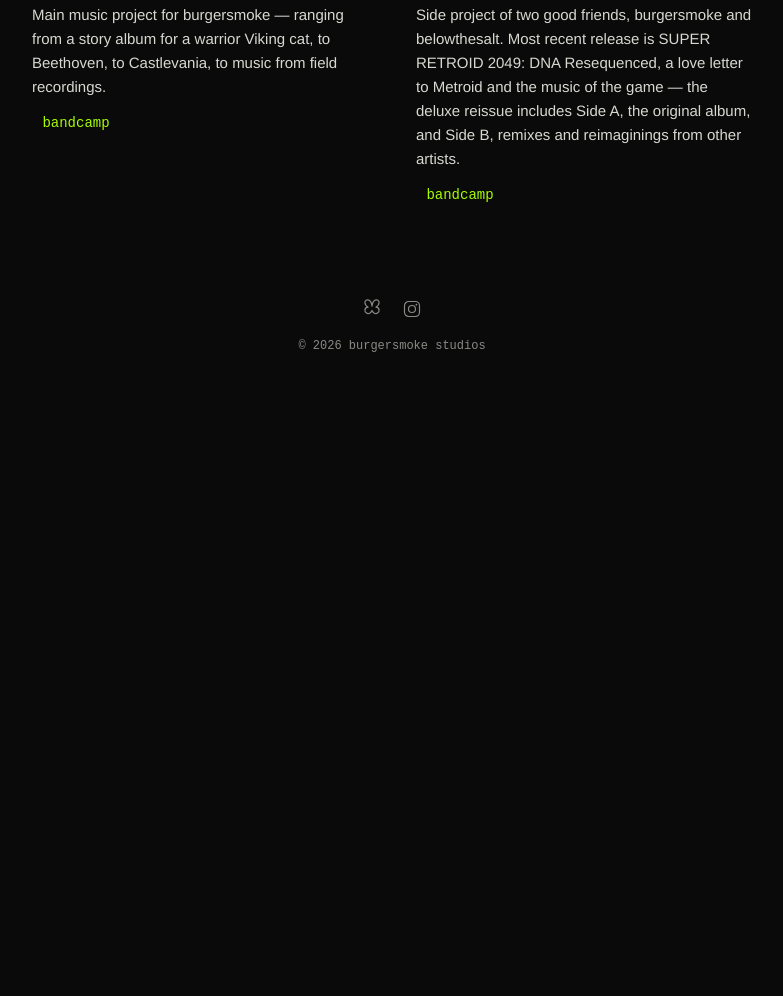
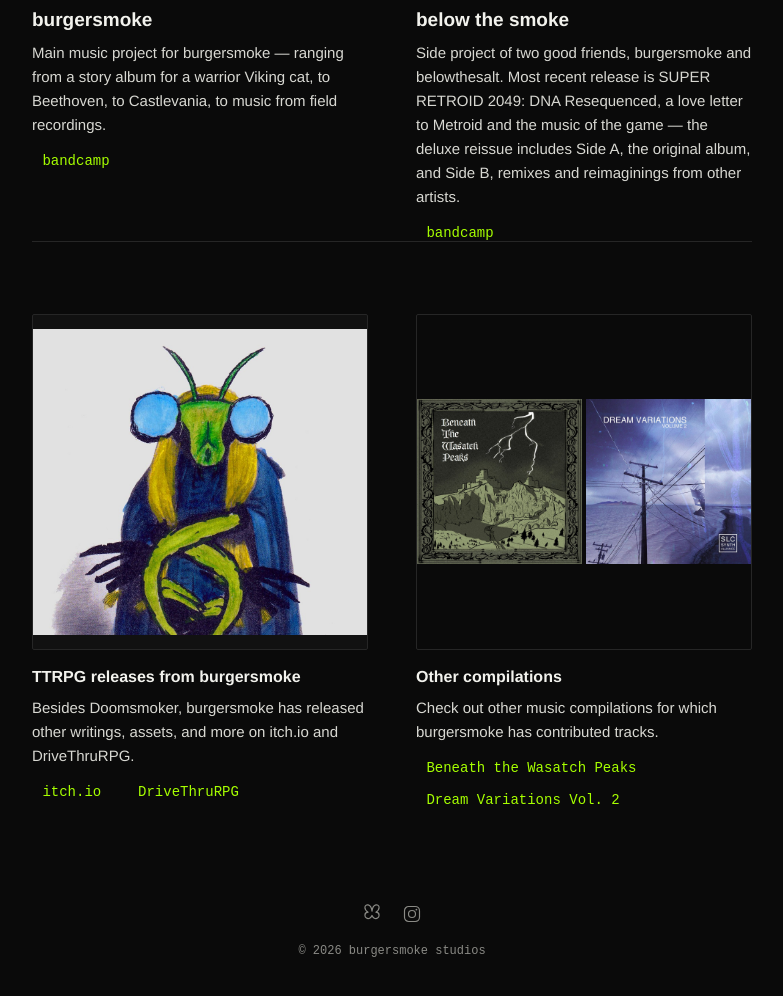
Before and after one commit to burgersmoke/burgersmoke.github.io, a plain HTML site: page index.html in a window 1280 px wide. Shown: the part 1516-2512 px from the top of the page, without its empty margins (248-1031 px from the left). Before the commit the page ends 1965 px from the top, so only its background shows below. Drawn offline with Linux system fonts and the light colour scheme.

Commit message:
Another update

```diff
--- a/index.html
+++ b/index.html
@@ -110,31 +110,16 @@
 
   .banner {
     width: 100%;
-    aspect-ratio: 4 / 1;
     border-radius: 2px;
     overflow: hidden;
     margin-bottom: clamp(48px, 8vw, 80px);
     background: #0a0a0a;
-    border: 1px dashed var(--line);
-    display: flex;
-    align-items: center;
-    justify-content: center;
-    color: var(--muted);
-    font-family: var(--font-mono);
-    font-size: 13px;
-    text-align: center;
-    padding: 16px;
-  }
-
-  .banner:has(img) {
-    border-style: solid;
+    border: 1px solid var(--line);
   }
 
   .banner img {
-    height: 78%;
-    width: auto;
-    max-width: 60%;
-    object-fit: contain;
+    width: 100%;
+    height: auto;
     display: block;
   }
 
@@ -208,6 +193,11 @@
     margin-top: 20px;
   }
 
+  .link-row--tight {
+    gap: 16px;
+    margin-top: 16px;
+  }
+
   /* ---------- Divider ---------- */
 
   .divider {
@@ -230,9 +220,37 @@
     }
   }
 
+  .project-card--text-only .card-title {
+    font-size: 16px;
+  }
+
+  .project-card--text-only p {
+    font-size: 14px;
+    color: var(--muted);
+  }
+
+  .cover-pair {
+    display: grid;
+    grid-template-columns: 1fr 1fr;
+    gap: 4px;
+    aspect-ratio: 1 / 1;
+    margin-bottom: 18px;
+    border: 1px solid var(--line);
+    border-radius: 2px;
+    overflow: hidden;
+    background: #0a0a0a;
+  }
+
+  .cover-pair img {
+    width: 100%;
+    height: 100%;
+    object-fit: contain;
+    display: block;
+  }
+
   .project-card .cover {
     width: 100%;
-    aspect-ratio: 4 / 3;
+    aspect-ratio: 1 / 1;
     background: #111;
     border: 1px dashed var(--line);
     border-radius: 2px;
@@ -249,7 +267,7 @@
   .project-card .cover img {
     width: 100%;
     height: 100%;
-    object-fit: cover;
+    object-fit: contain;
     display: block;
   }
 
@@ -312,7 +330,7 @@
     </header>
 
     <div class="banner">
-      <img src="assets/burgersmoke-logo.jpg" alt="burgersmoke records logo — mushroom cloud mark">
+      <img src="assets/burgersmoke-banner.jpg" alt="burgersmoke records — mushroom cloud mark and wordmark">
     </div>
 
     <!-- FEATURED PROJECT -->
@@ -357,6 +375,36 @@
 
     </section>
 
+    <hr class="divider">
+
+    <!-- ADDITIONAL PROJECTS (no cover art) -->
+    <section class="project-grid project-grid--light">
+
+      <div class="project-card project-card--text-only">
+        <div class="cover"><img src="assets/itch-drivethrurpg.jpg" alt="burgersmoke TTRPG releases artwork"></div>
+        <h2 class="card-title">TTRPG releases from burgersmoke</h2>
+        <p>Besides Doomsmoker, burgersmoke has released other writings, assets, and more on itch.io and DriveThruRPG.</p>
+        <div class="link-row link-row--tight">
+          <a class="cli-link" href="https://burgersmoke.itch.io/">itch.io</a>
+          <a class="cli-link" href="https://www.drivethrurpg.com/en/publisher/34403/burgersmoke-studios">DriveThruRPG</a>
+        </div>
+      </div>
+
+      <div class="project-card project-card--text-only">
+        <div class="cover-pair">
+          <img src="assets/beneath-the-wasatch-peaks.jpg" alt="Beneath the Wasatch Peaks album art">
+          <img src="assets/dream-variations-vol-2.jpg" alt="Dream Variations Vol. 2 album art">
+        </div>
+        <h2 class="card-title">Other compilations</h2>
+        <p>Check out other music compilations for which burgersmoke has contributed tracks.</p>
+        <div class="link-row link-row--tight">
+          <a class="cli-link" href="https://slcsynthalliance.bandcamp.com/album/beneath-the-wasatch-peaks">Beneath the Wasatch Peaks</a>
+          <a class="cli-link" href="https://slcsynthalliance.bandcamp.com/album/dream-variations-vol-2">Dream Variations Vol. 2</a>
+        </div>
+      </div>
+
+    </section>
+
     <footer>
       <div class="social-row">
         <a href="https://bsky.app/profile/burgersmoke.bsky.social" class="social-icon" aria-label="Bluesky" target="_blank" rel="noopener">
```
Also changed, not shown: assets/beneath-the-wasatch-peaks.jpg (added), assets/burgersmoke-banner.jpg (added), assets/dream-variations-vol-2.jpg (added), assets/itch-drivethrurpg.jpg (added).
